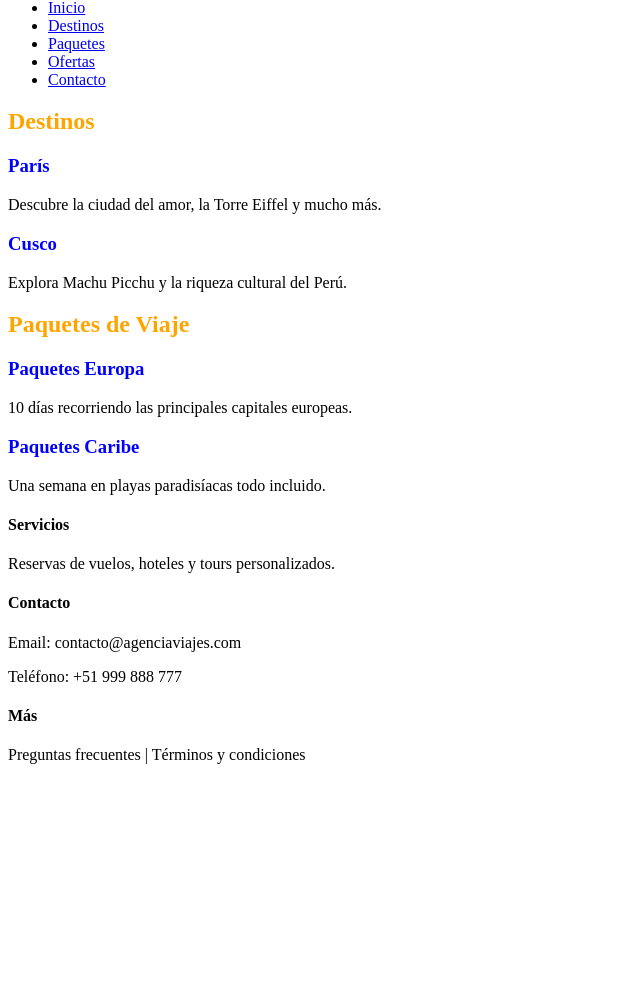
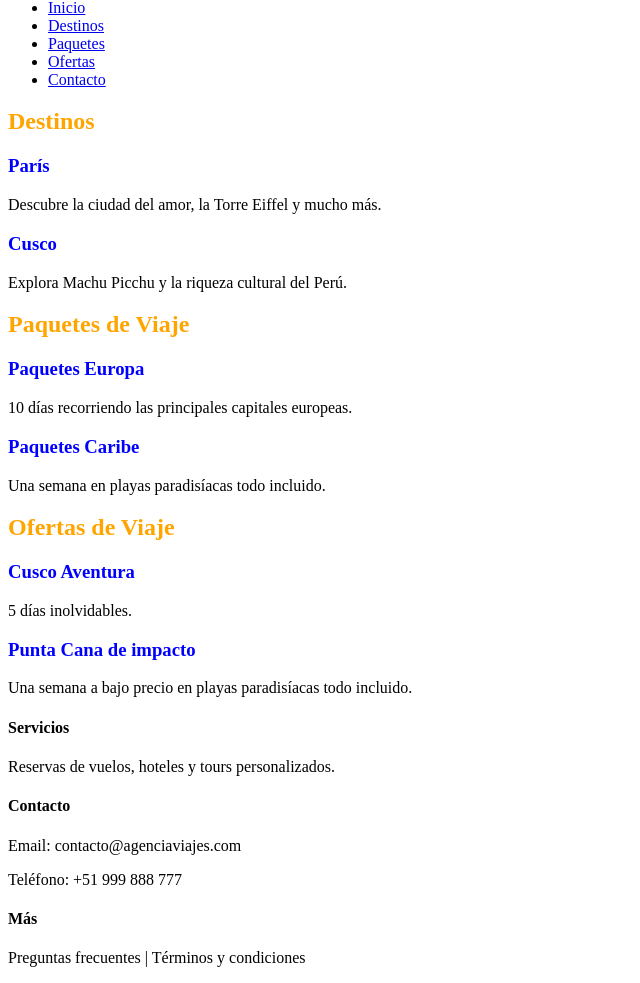
Before and after one commit to richard-asto/Agencia-viajes-pavelito, a plain HTML site: page index.html in a window 1280 px wide. Shown: the part 114-1097 px from the top of the page, without its empty margins (0-640 px from the left). Before the commit the page ends 894 px from the top, so only its background shows below. Drawn offline with Linux system fonts and the light colour scheme.

Commit message:
Update index.html

```diff
--- a/index.html
+++ b/index.html
@@ -43,6 +43,17 @@
                 <p>Una semana en playas paradisíacas todo incluido.</p>
             </article>
         </section>
+        <section id="Ofertas">
+            <h2><font color="orange">Ofertas de Viaje</font></h2>
+            <article>
+                <h3><font color="blue">Cusco Aventura</font></h3>
+                <p>5 días inolvidables.</p>
+            </article>
+            <article>
+                <h3><font color="blue">Punta Cana de impacto</font></h3>
+                <p>Una semana a bajo precio en playas paradisíacas todo incluido.</p>
+            </article>
+        </section>
     </main>
 
     <footer>
```
